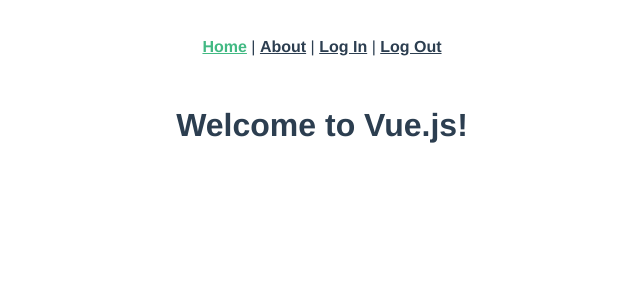
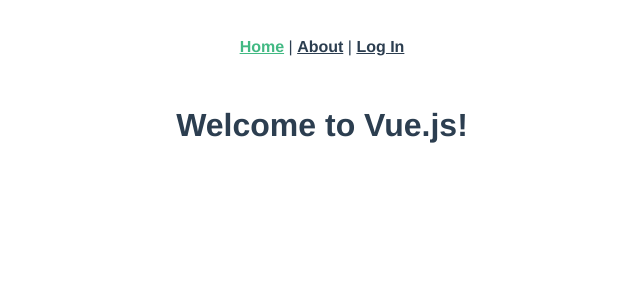
Before and after one commit to ct23/places-vue-app, a Vue app: page / in a window 1280 px wide. Shown: the top 300 px of the page, without its empty margins (318-958 px from the left). Built offline with nearby package versions, Linux system fonts and the light colour scheme.

Commit message:
Adds logic to toggle login/logout button depending on user login state

```diff
--- a/src/App.vue
+++ b/src/App.vue
@@ -3,8 +3,8 @@
     <div id="nav">
       <router-link to="/">Home</router-link> |
       <router-link to="/about">About</router-link> |
-      <router-link to="/login">Log In</router-link> |
-      <router-link to="/logout">Log Out</router-link>
+      <router-link v-if="!isLoggedIn()" to="/login">Log In</router-link>
+      <router-link v-if="isLoggedIn()" to="/logout">Log Out</router-link>
     </div>
     <router-view/>
   </div>
@@ -32,3 +32,19 @@
   color: #42b983;
 }
 </style>
+
+
+<script>
+export default {
+  data: function () {},
+  methods: {
+    // Returns true or false depending on jwt in localstorage
+    isLoggedIn: function () {
+      return localStorage.getItem("jwt");
+    },
+    // getUserId: function() {
+    //   return localStorage.getItem("user_id");
+    // },
+  },
+};
+</script>
```
